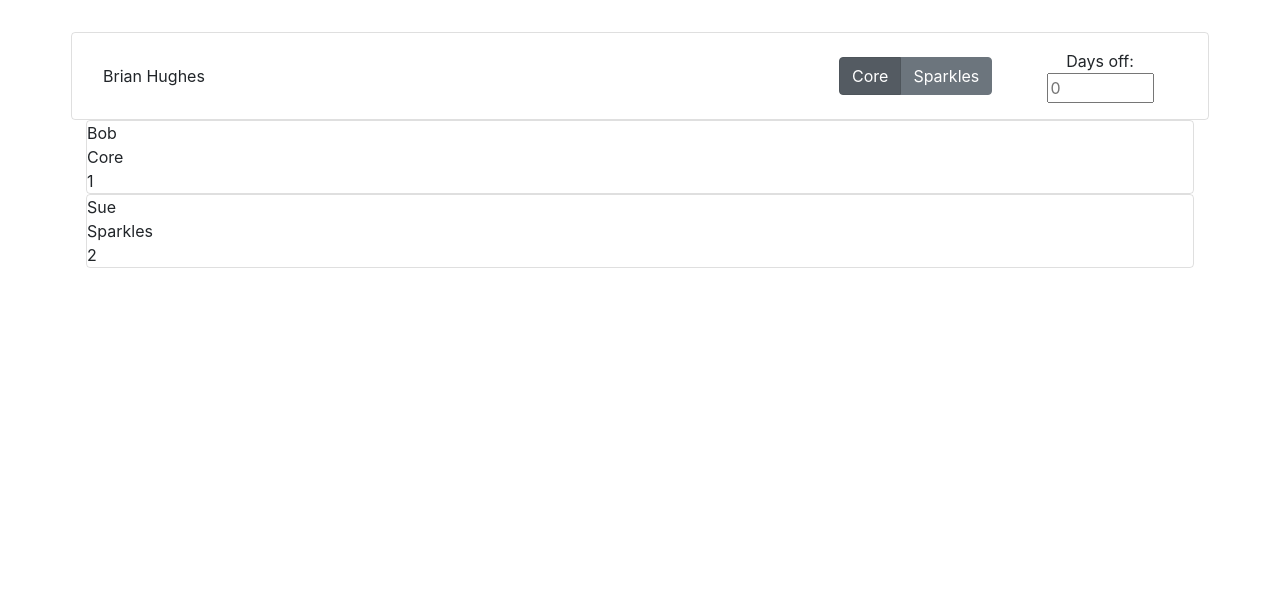
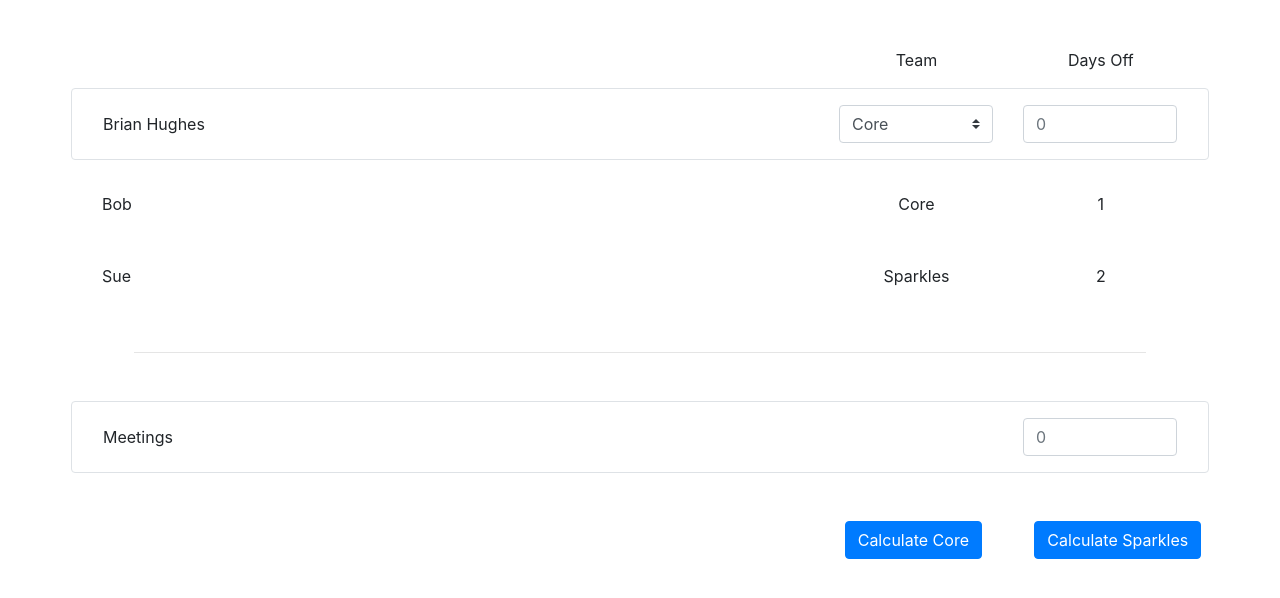
Before and after one commit to sanjsanj/sprint-calc-ui, a PHP site: page /index.html in a window 1280 px wide. Shown: the part 88-686 px from the top of the page. Run offline with PHP 8.4, Linux system fonts and the light colour scheme.

Commit message:
Amend HTML and remove CSS

```diff
--- a/index.html
+++ b/index.html
@@ -8,10 +8,6 @@
   <link rel="stylesheet" type="text/css" media="screen" href="bootstrap.css">
   <link rel="stylesheet" type="text/css" media="screen" href="main.css" />
   <script type="module" src="main.js"></script>
-  <!--
-  // could use for modal
-  <script src="https://maxcdn.bootstrapcdn.com/bootstrap/4.0.0-alpha.6/js/bootstrap.min.js" integrity="sha384-vBWWzlZJ8ea9aCX4pEW3rVHjgjt7zpkNpZk+02D9phzyeVkE+jo0ieGizqPLForn" crossorigin="anonymous"></script>
-  -->
 </head>
 <body>
   <header>
@@ -20,23 +16,41 @@
     </div>
   </header>
   <div class="main container">
-    <div class="person p-3 row align-items-center">
-      <div class="person__name col ">Brian Hughes</div>
-      <div class="person__team col-2">
-        <div class="btn-group btn-group-toggle" data-toggle="buttons">
-            <label class="btn btn-secondary active">
-              <input type="radio" name="options" id="option1" autocomplete="off" checked> Core
-            </label>
-            <label class="btn btn-secondary">
-              <input type="radio" name="options" id="option2" autocomplete="off"> Sparkles
-            </label>
+    <form>
+      <div class="row p-3 justify-content-end">
+        <div class="col-4 col-md-2 text-center">Team</div>
+        <div class="col-4 col-md-2 text-center">Days Off</div>
+      </div>
+      <div class="people">
+        <div class="row align-items-center border rounded p-3 mb-3">
+          <div class="person__name col">Brian Hughes</div>
+          <div class="person__team text-center col-4 col-md-2">
+            <select class="custom-select" name="team">
+              <option value="core">Core</option>
+              <option value="sparkles">Sparkles</option>
+            </select>
           </div>
+          <div class="person__days text-center col-4 col-md-2">
+            <input class="form-control" type="number" placeholder="0" step=".5" min="0" max="10" id="number">
+          </div>
+        </div>
       </div>
-      <div class="person__days col-2">
-        <label class="m-0">Days off:</label>
-        <input type="number" placeholder="0" step=".5" min="0" max="10" id="number">
+      <hr class="m-5">
+      <div class="row align-items-center border rounded p-3 mb-3">
+        <div class="col">Meetings</div>
+        <div class="person__days text-center col-4 col-md-2">
+          <input class="form-control" type="number" placeholder="0" step=".5" min="0" max="50" id="number">
+        </div>
       </div>
-    </div>
+      <div class="row mt-5 justify-content-end">
+        <div class="col-2">
+            <button type="button" class="btn btn-primary">Calculate Core</button>
+        </div>
+        <div class="col-2">
+            <button type="button" class="btn btn-primary">Calculate Sparkles</button>
+        </div>
+      </div>
+  </form>
   </div>
 </body>
 </html>
--- a/main.css
+++ b/main.css
@@ -9,22 +9,3 @@ header {
 .main {
   padding: 2em 1em;
 }
-
-/* PERSON */
-
-.person {
-  border: 1px solid rgba(0, 0, 0, 0.125);
-  border-radius: 0.25rem;
-}
-
-.person__name {
-
-}
-
-.person__team {
-
-}
-
-.person__days {
-  text-align: center;
-}
--- a/main.js
+++ b/main.js
@@ -1,22 +1,22 @@
 import { data } from "./data.js";
 
-const pageContainer = document.querySelector(".main");
+const pageContainer = document.querySelector(".people");
 
 const createElement = person => {
   console.log(person);
   let personElement = document.createElement("div");
-  personElement.className = "person";
+  personElement.className = "person p-3 row mb-3";
 
   let nameElement = document.createElement("div");
-  nameElement.className = "name";
+  nameElement.className = "person__name col";
   nameElement.innerHTML = person.name;
 
   let teamElement = document.createElement("div");
-  teamElement.className = "team";
+  teamElement.className = "person__team text-center col-4 col-md-2";
   teamElement.innerHTML = person.team;
 
   let dayElement = document.createElement("div");
-  dayElement.className = "day";
+  dayElement.className = "person__days text-center col-4 col-md-2";
   dayElement.innerHTML = person.days;
 
   personElement.appendChild(nameElement);
```
